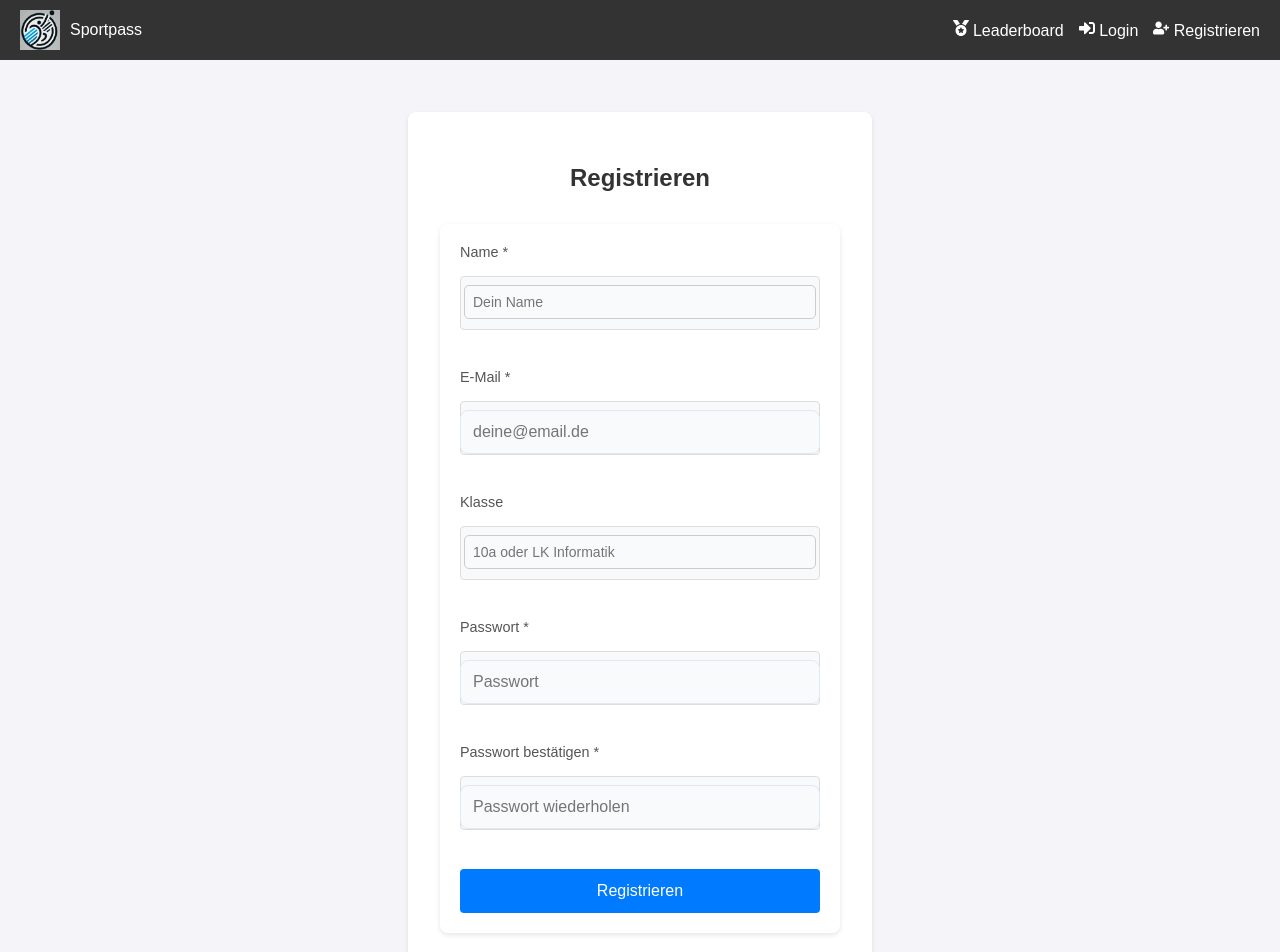
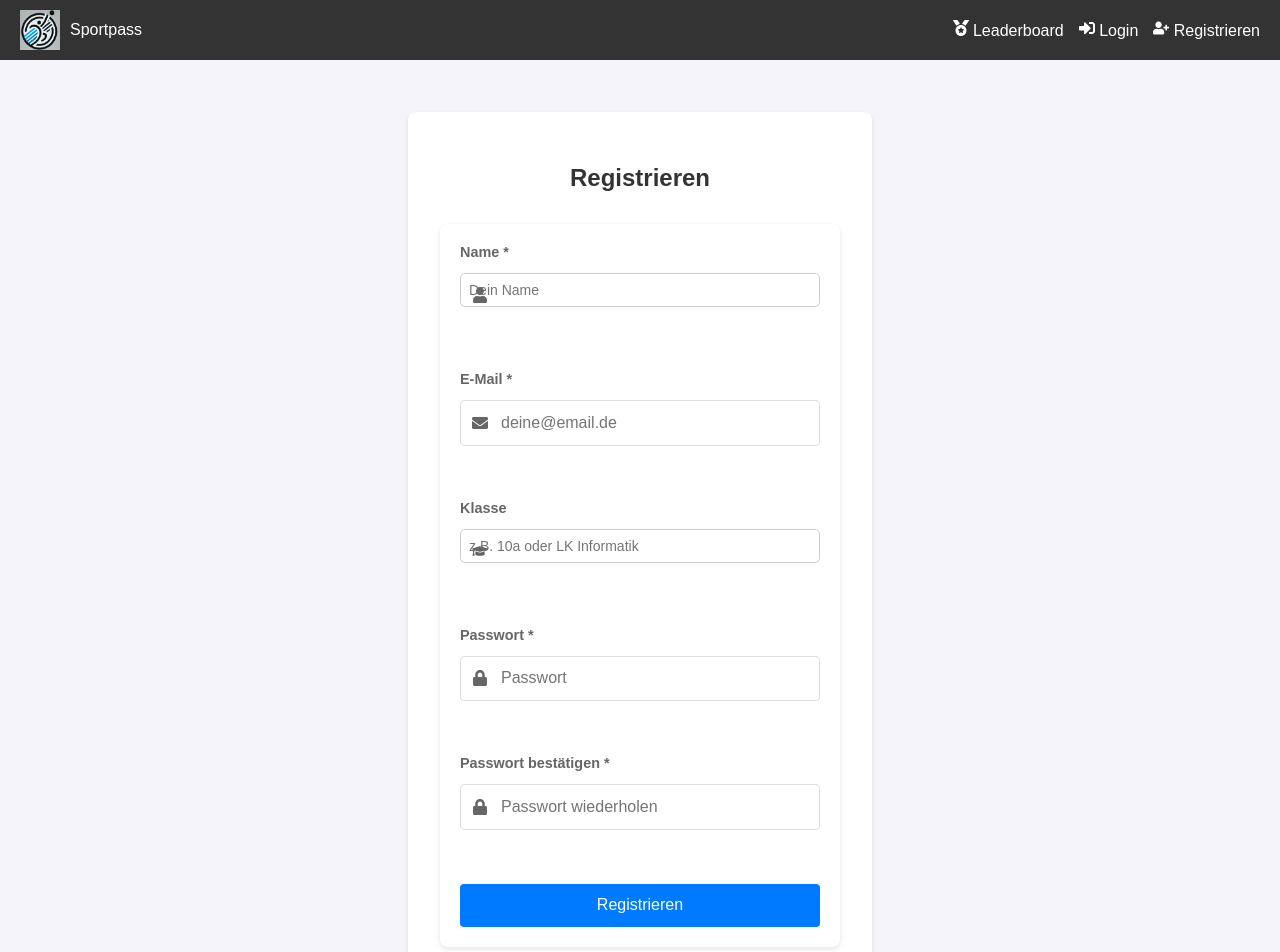
Before and after one commit to Chris123-crypto-ship-it/Sportpass_2025, a React (Create React App) app: page /register in a window 1280 px wide. Shown: the top 952 px of the page. Built offline with nearby package versions, Linux system fonts and the light colour scheme.

Commit message:
bekannnt

```diff
--- a/src/pages/Register.js
+++ b/src/pages/Register.js
@@ -5,7 +5,6 @@ import { toast } from 'react-toastify';
 import '../styles/Register.css';
 import { FaUserPlus, FaUser, FaEnvelope, FaLock, FaGraduationCap } from 'react-icons/fa';
 import config from '../config';
-import { Link } from 'react-router-dom';
 
 const Register = () => {
   const navigate = useNavigate();
@@ -143,75 +142,79 @@ const Register = () => {
       <h2>Registrieren</h2>
       <form onSubmit={handleSubmit} className="register-form">
         <div className="form-group">
-          <label>Name *</label>
-          <div className="input-group">
-            <i className="fas fa-user"></i>
+          <label htmlFor="name">Name *</label>
+          <div className="input-with-icon">
+            <FaUser className="input-icon" />
             <input
               type="text"
-              placeholder="Dein Name"
+              id="name"
+              name="name"
               value={formData.name}
               onChange={handleChange}
-              name="name"
+              placeholder="Dein Name"
               required
             />
           </div>
         </div>
 
         <div className="form-group">
-          <label>E-Mail *</label>
-          <div className="input-group">
-            <i className="fas fa-envelope"></i>
+          <label htmlFor="email">E-Mail *</label>
+          <div className="input-with-icon">
+            <FaEnvelope className="input-icon" />
             <input
               type="email"
-              placeholder="deine@email.de"
+              id="email"
+              name="email"
               value={formData.email}
               onChange={handleChange}
-              name="email"
+              placeholder="deine@email.de"
               required
             />
           </div>
         </div>
 
         <div className="form-group">
-          <label>Klasse</label>
-          <div className="input-group">
-            <i className="fas fa-graduation-cap"></i>
+          <label htmlFor="class">Klasse</label>
+          <div className="input-with-icon">
+            <FaGraduationCap className="input-icon" />
             <input
               type="text"
-              placeholder="10a oder LK Informatik"
+              id="class"
+              name="class"
               value={formData.class}
               onChange={handleChange}
-              name="class"
+              placeholder="z.B. 10a oder LK Informatik"
+            />
+          </div>
+        </div>
+
+        <div className="form-group">
+          <label htmlFor="password">Passwort *</label>
+          <div className="input-with-icon">
+            <FaLock className="input-icon" />
+            <input
+              type="password"
+              id="password"
+              name="password"
+              value={formData.password}
+              onChange={handleChange}
+              placeholder="Passwort"
               required
             />
           </div>
         </div>
 
         <div className="form-group">
-          <label>Passwort *</label>
-          <div className="input-group">
-            <i className="fas fa-lock"></i>
+          <label htmlFor="confirmPassword">Passwort bestätigen *</label>
+          <div className="input-with-icon">
+            <FaLock className="input-icon" />
             <input
               type="password"
-              placeholder="Passwort"
-              value={formData.password}
-              onChange={handleChange}
-              name="password"
-              required
-            />
-          </div>
-        </div>
-
-        <div className="form-group">
-          <label>Passwort bestätigen *</label>
-          <div className="input-group">
-            <i className="fas fa-lock"></i>
-            <input
-              type="password"
-              placeholder="Passwort wiederholen"
+              id="confirmPassword"
+              name="confirmPassword"
               value={formData.confirmPassword}
               onChange={handleChange}
-              name="confirmPassword"
+              placeholder="Passwort wiederholen"
               required
             />
           </div>
@@ -225,7 +228,7 @@ const Register = () => {
       </form>
 
       <div className="login-link">
-        Bereits registriert? <Link to="/login">Hier anmelden</Link>
+        Bereits registriert? <a href="/login">Hier anmelden</a>
       </div>
     </div>
   );
--- a/src/styles/Register.css
+++ b/src/styles/Register.css
@@ -2,7 +2,7 @@
   max-width: 400px;
   margin: 2rem auto;
   padding: 2rem;
-  background-color: white;
+  background-color: #ffffff;
   border-radius: 8px;
   box-shadow: 0 2px 4px rgba(0, 0, 0, 0.1);
 }
@@ -13,94 +13,105 @@
   margin-bottom: 2rem;
 }
 
+.register-form {
+  display: flex;
+  flex-direction: column;
+  gap: 1.5rem;
+}
+
 .form-group {
-  margin-bottom: 1.5rem;
+  display: flex;
+  flex-direction: column;
+  gap: 0.5rem;
 }
 
 .form-group label {
-  display: block;
-  margin-bottom: 0.5rem;
-  color: #555;
-  font-weight: 500;
+  font-size: 0.9rem;
+  color: #666;
 }
 
-.input-group {
+.input-with-icon {
   position: relative;
   display: flex;
   align-items: center;
-  background-color: #f8f9fa;
+}
+
+.input-icon {
+  position: absolute;
+  left: 12px;
+  color: #666;
+}
+
+.input-with-icon input {
+  width: 100%;
+  padding: 0.8rem;
+  padding-left: 2.5rem;
   border: 1px solid #ddd;
   border-radius: 4px;
-  padding: 0 12px;
+  font-size: 1rem;
+  transition: border-color 0.3s ease;
 }
 
-.input-group svg,
-.input-group i {
-  color: #666;
-  margin-right: 12px;
-  min-width: 20px;
-  font-size: 1.1rem;
-}
-
-.input-group input {
-  width: 100%;
-  padding: 12px 0;
-  border: none;
-  background: transparent;
-  color: #333;
-  font-size: 1rem;
-}
-
-.input-group input:focus {
+.input-with-icon input:focus {
   outline: none;
-}
-
-.input-group:focus-within {
-  border-color: #4CAF50;
-  box-shadow: 0 0 0 2px rgba(76, 175, 80, 0.2);
-}
-
-.register-button {
-  width: 100%;
-  padding: 12px;
-  background-color: #4CAF50;
-  color: white;
-  border: none;
-  border-radius: 4px;
-  font-size: 1rem;
-  font-weight: 500;
-  cursor: pointer;
-  transition: background-color 0.2s;
-}
-
-.register-button:hover {
-  background-color: #45a049;
-}
-
-.register-button:disabled {
-  background-color: #cccccc;
-  cursor: not-allowed;
+  border-color: #007bff;
 }
 
 .error-message {
   color: #dc3545;
-  font-size: 0.875rem;
-  margin-top: 0.5rem;
+  font-size: 0.9rem;
+  margin-top: -0.5rem;
 }
 
-.success-message {
-  color: #28a745;
-  font-size: 0.875rem;
-  margin-top: 0.5rem;
+.btn-primary {
+  background-color: #007bff;
+  color: white;
+  padding: 0.8rem;
+  border: none;
+  border-radius: 4px;
+  font-size: 1rem;
+  cursor: pointer;
+  transition: background-color 0.3s ease;
+}
+
+.btn-primary:hover {
+  background-color: #0056b3;
+}
+
+.btn-primary:disabled {
+  background-color: #ccc;
+  cursor: not-allowed;
+}
+
+.btn-secondary {
+  background-color: #6c757d;
+  color: white;
+  padding: 0.8rem;
+  border: none;
+  border-radius: 4px;
+  font-size: 1rem;
+  cursor: pointer;
+  transition: background-color 0.3s ease;
+  margin-right: 1rem;
+}
+
+.btn-secondary:hover {
+  background-color: #5a6268;
+}
+
+.btn-secondary:disabled {
+  background-color: #ccc;
+  cursor: not-allowed;
 }
 
 .login-link {
   text-align: center;
-  margin-top: 1rem;
+  margin-top: 1.5rem;
+  font-size: 0.9rem;
 }
 
 .login-link a {
-  color: #4CAF50;
+  color: #007bff;
   text-decoration: none;
 }
 
```
